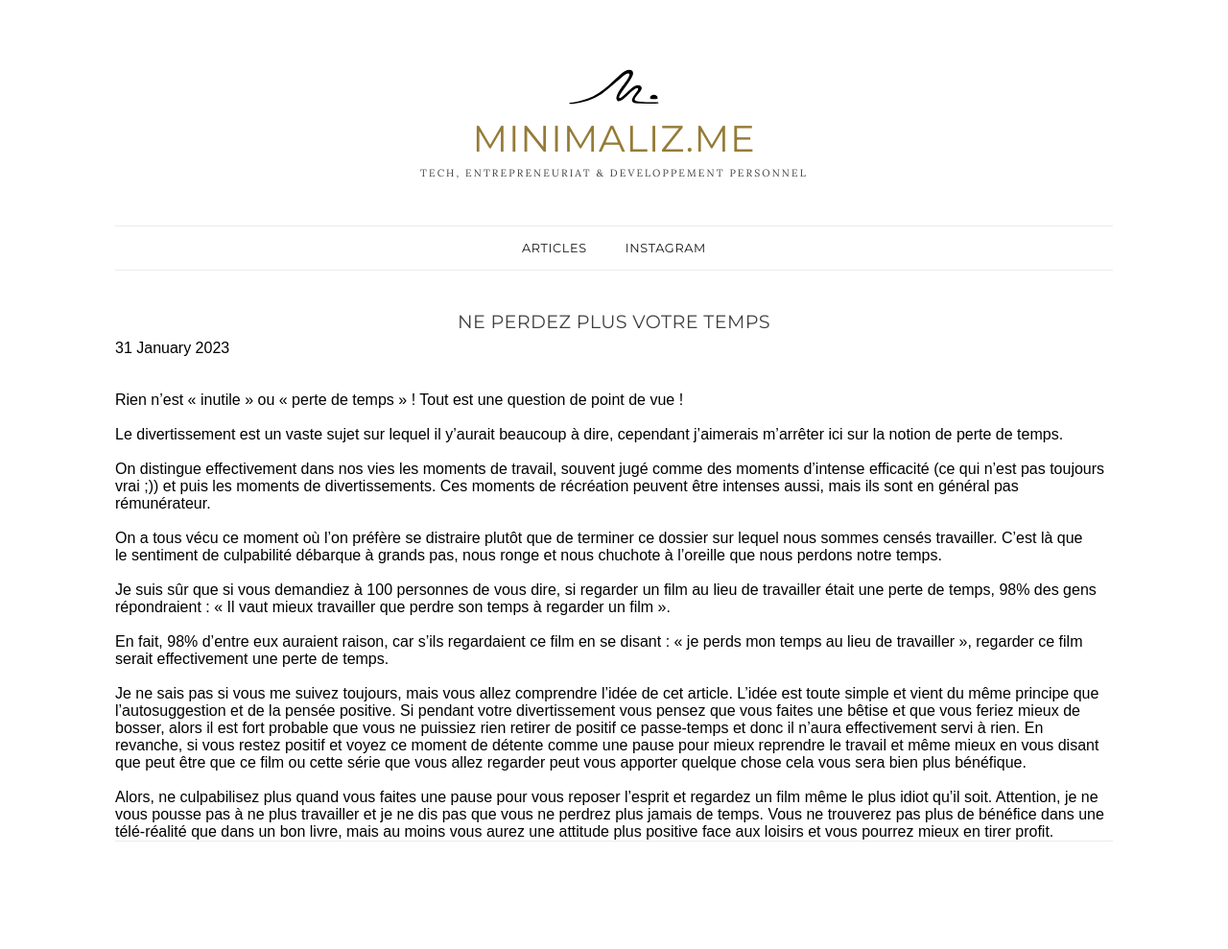
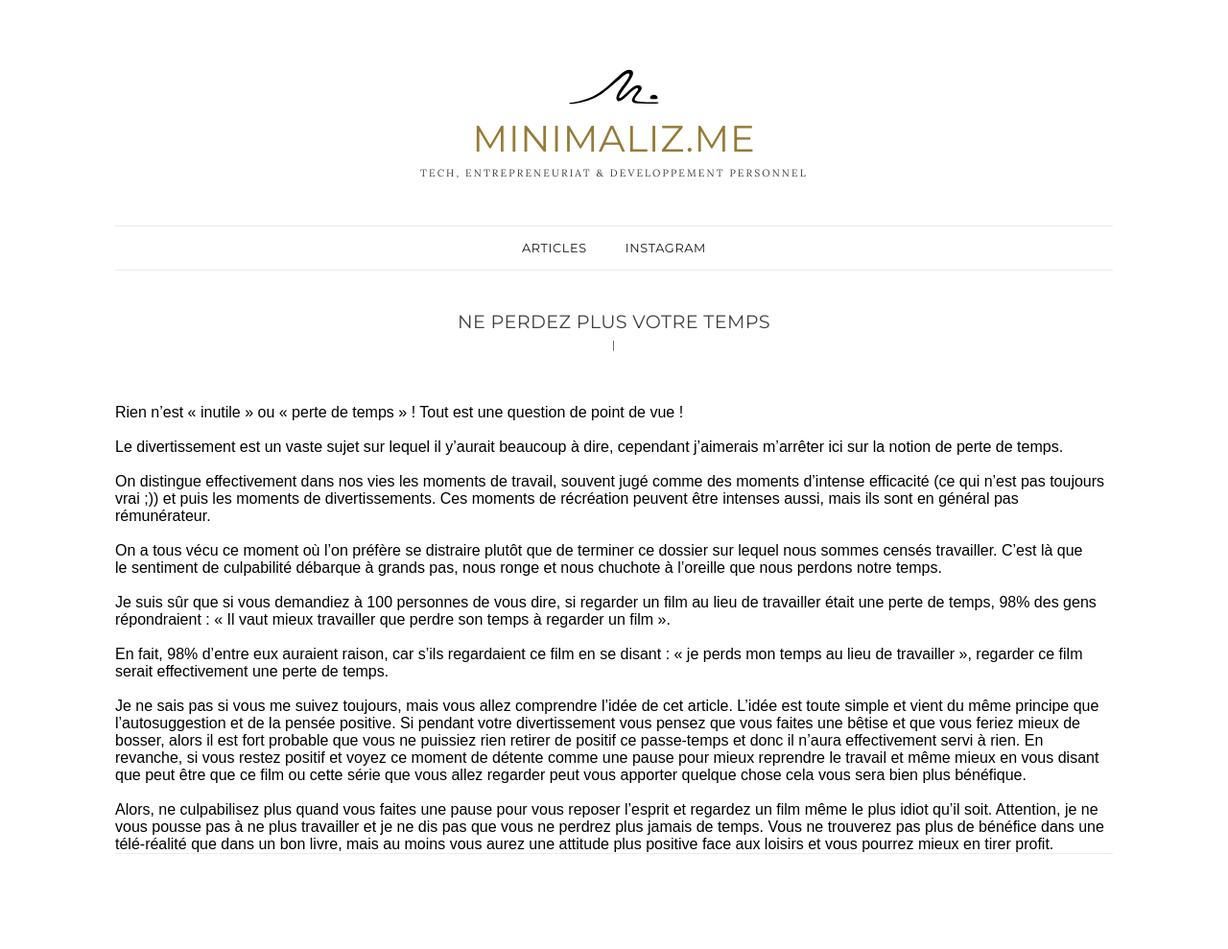
Before and after one commit to minimalizme/minimaliz.me, a Jekyll site: the page built from _posts/2023-01-31-ne-perdez-plus-votre-temps.md, in a window 1280 px wide. Shown: the whole page at 96% size. Built offline with Jekyll 4.4.1, drawn with Linux system fonts in a browser that asks for light colours.

Commit message:
update style

```diff
--- a/_includes/post.html
+++ b/_includes/post.html
@@ -1,5 +1,5 @@
 <post>
     <h1>{{ page.title }}</h1>
-    <p>{{ page.date | date: "%d %B %Y" }}</p>
+    <p class="post-info">{{ post.date | date: "%d %B %Y" }} | <span style="color: #947B37;">{{ post.tags | join: ' - ' }}</span></p>
    {{ content }}
 </post>
--- a/assets/style.css
+++ b/assets/style.css
@@ -365,3 +365,16 @@
     text-align: center;
     color: #404040;
 }
+
+post .post-info {
+    font-family: 'Lora', serif;
+    font-size: .66rem;
+    letter-spacing: .1em;
+    margin: 0;
+    color: #404040;
+    text-transform: uppercase;
+    font-weight: 400; /* Définit l'épaisseur de la police */
+    text-align: center; /* Centrer le texte horizontalement */
+    line-height: 1; /* Hauteur de ligne pour l'espacement vertical du texte */
+    margin-bottom: 20px;
+}
```
